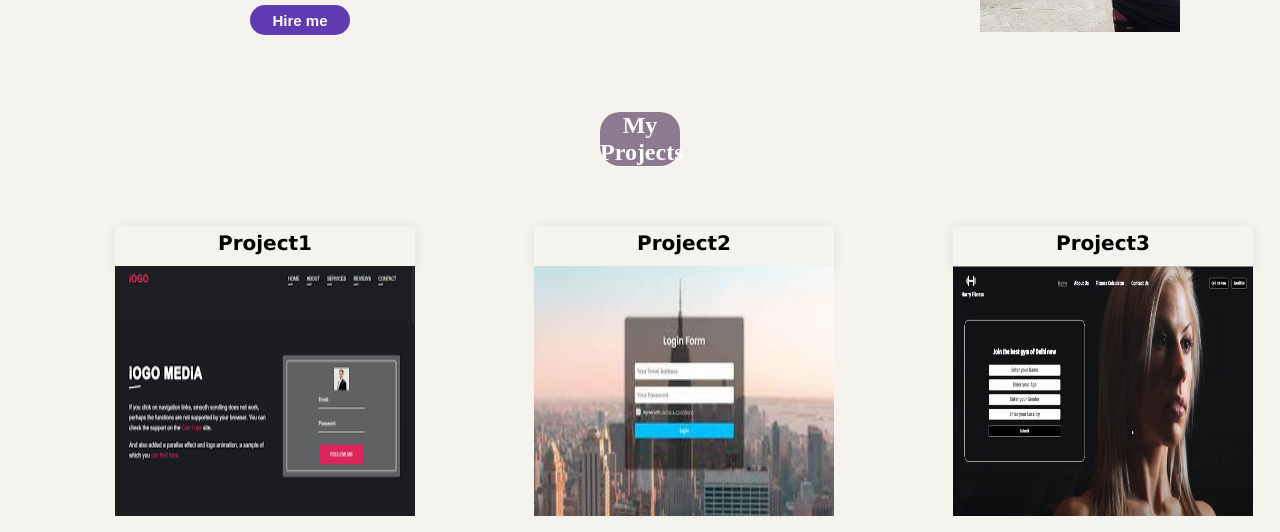
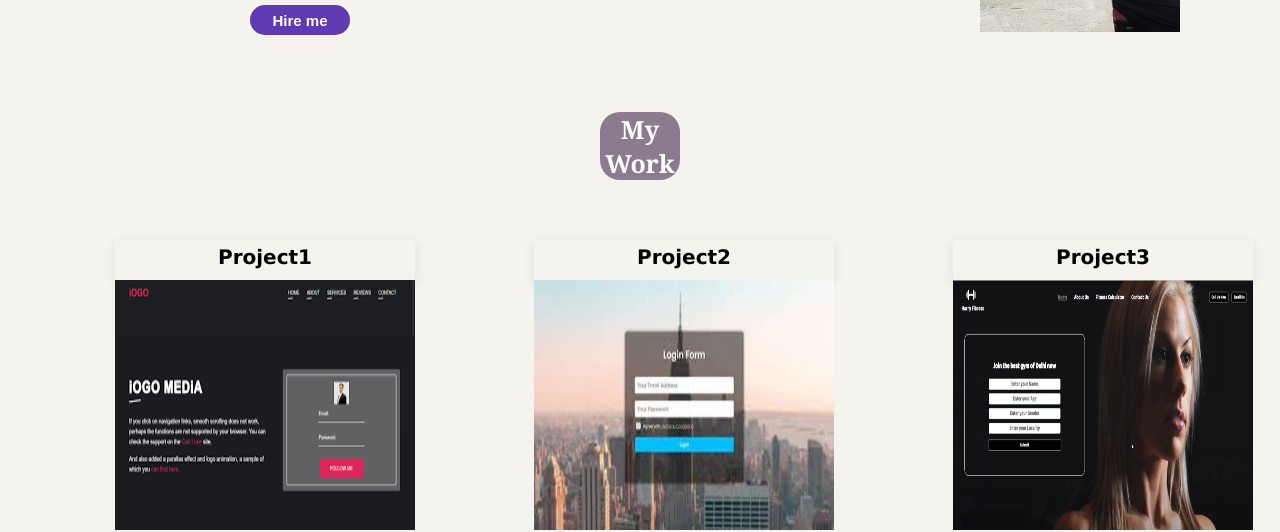
Before and after one commit to irfan-497/my-first-repo, a plain HTML site: page portfolio assignment/index.html in a window 1280 px wide. Shown: the part 308-840 px from the top of the page. Drawn offline with Linux system fonts and the light colour scheme.

Commit message:
one change in code

```diff
--- a/portfolio assignment/index.html
+++ b/portfolio assignment/index.html
@@ -46,7 +46,7 @@
     <!-- my project section -->
     <div class="projects">
         <div class="heads">
-            <h2 class="hed">My Projects</h2>
+            <h2 class="hed">My Work</h2>
         </div>
         <div class="project">
             <h3>Project1</h3>
--- a/portfolio assignment/style.css
+++ b/portfolio assignment/style.css
@@ -153,6 +153,8 @@ span{
 /* projects section */
 
 .hed{
+    font-size: 25px;
+    font-family: Georgia, 'Times New Roman', Times, serif;
     text-align: center;
     margin-top: 50px;
     align-items: center;
@@ -421,6 +423,7 @@ footer{
   justify-content: space-around;
   border: 2px solid rgb(248, 235, 235);
   background-color: #f2f4f3;
+  margin-top: 20px;
 }
 
 footer:hover{
```
